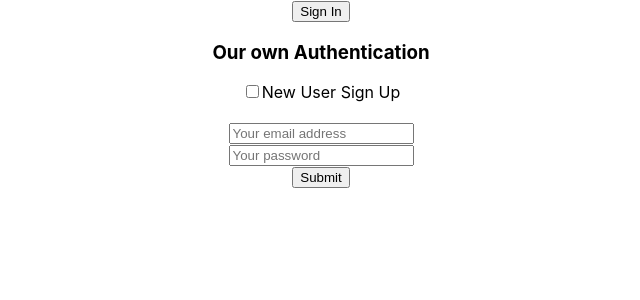
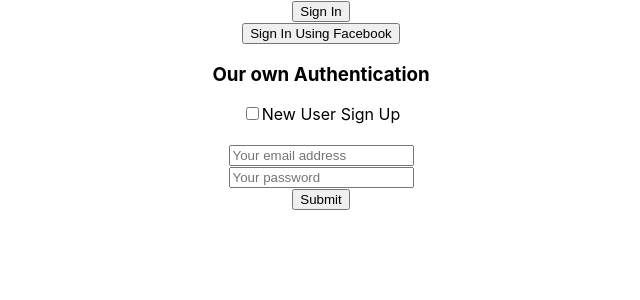
Before and after one commit to tanver68/fire-auth, a React (Create React App) app: page / in a window 1280 px wide. Shown: the top 300 px of the page, without its empty margins (319-959 px from the left). Built offline with nearby package versions, Linux system fonts and the light colour scheme.

Commit message:
How to handle facebook login

```diff
--- a/src/App.js
+++ b/src/App.js
@@ -24,7 +24,8 @@
     correct: false
   })
 
-  const provider = new firebase.auth.GoogleAuthProvider();
+  const provider = new firebase.auth.GoogleAuthProvider();  //gmail theke login korar jonno firebase theke anci
+  const fbProvider = new firebase.auth.FacebookAuthProvider(); // facebook theke login er jonno firebase theke anci
   const handleSignIn = () =>{
     firebase.auth().signInWithPopup(provider)
     .then(res => {
@@ -44,6 +45,39 @@
       console.log(err);
       console.log(err.message);
     })
+  }
+
+                //facebook authentication er jonno event handlar use korci niche button e (one kind of gmail er moto)
+
+  const handleFbSignIn = ()=>{
+        firebase
+        .auth()
+        .signInWithPopup(fbProvider)
+        .then((result) => {
+              /** @type {firebase.auth.OAuthCredential} */
+              var credential = result.credential;
+
+              // The signed-in user info.
+              var user = result.user;
+              console.log("fb user after sign in", user);
+
+              // This gives you a Facebook Access Token. You can use it to access the Facebook API.
+              var accessToken = credential.accessToken;
+
+
+
+        })
+        .catch((error) => {
+              // Handle Errors here.
+              var errorCode = error.code;
+              var errorMessage = error.message;
+              // The email of the user's account used.
+              var email = error.email;
+              // The firebase.auth.AuthCredential type that was used.
+              var credential = error.credential;
+
+
+        });
   }
 
   const handleSignOut = () =>{
@@ -191,6 +225,10 @@
       user.isSignedIn ? <button onClick={handleSignOut}>Sign out</button> :
       <button onClick={handleSignIn}>Sign In</button>
     }
+    <br/>
+             {/* facebook login korar jonno button create korci */}
+
+    <button onClick={handleFbSignIn}>Sign In Using Facebook</button>
 
 
 
```
Also changed, not shown: 1 other file (tests, documents, lock files or other folders).
